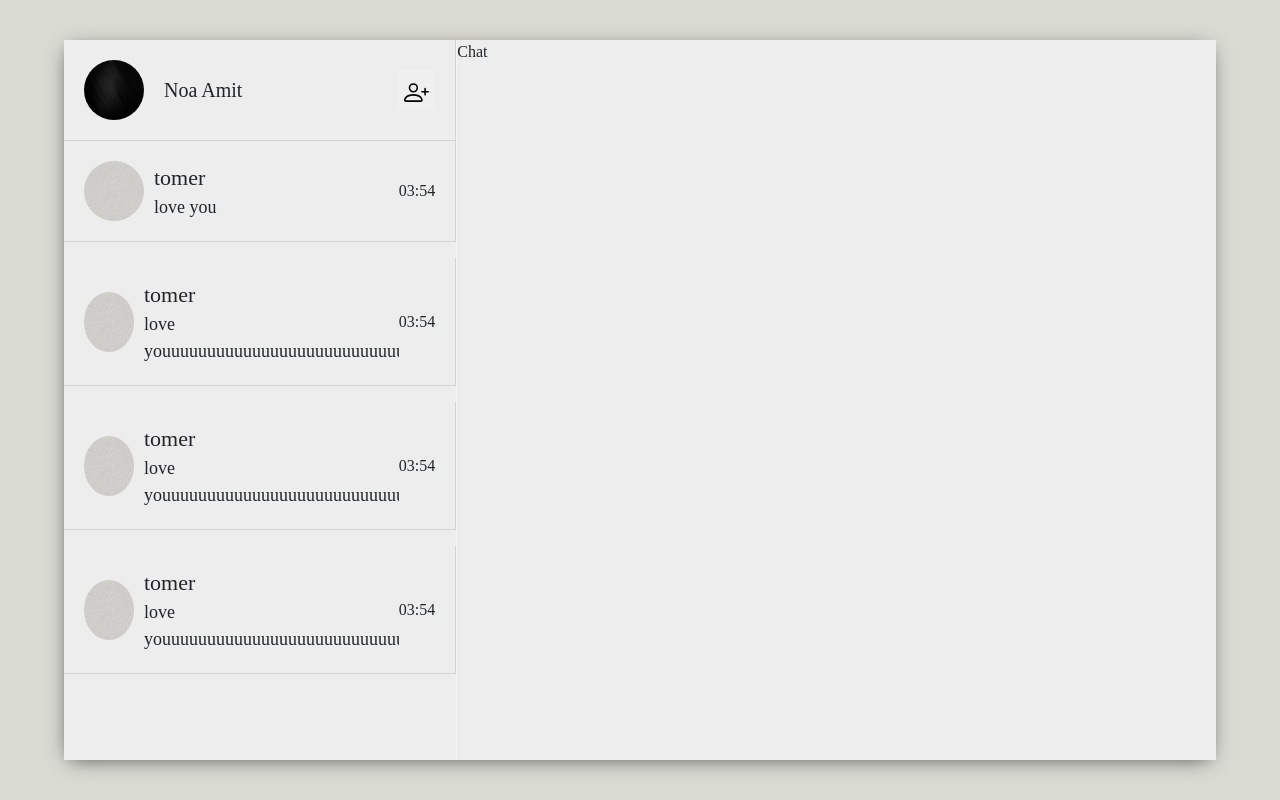
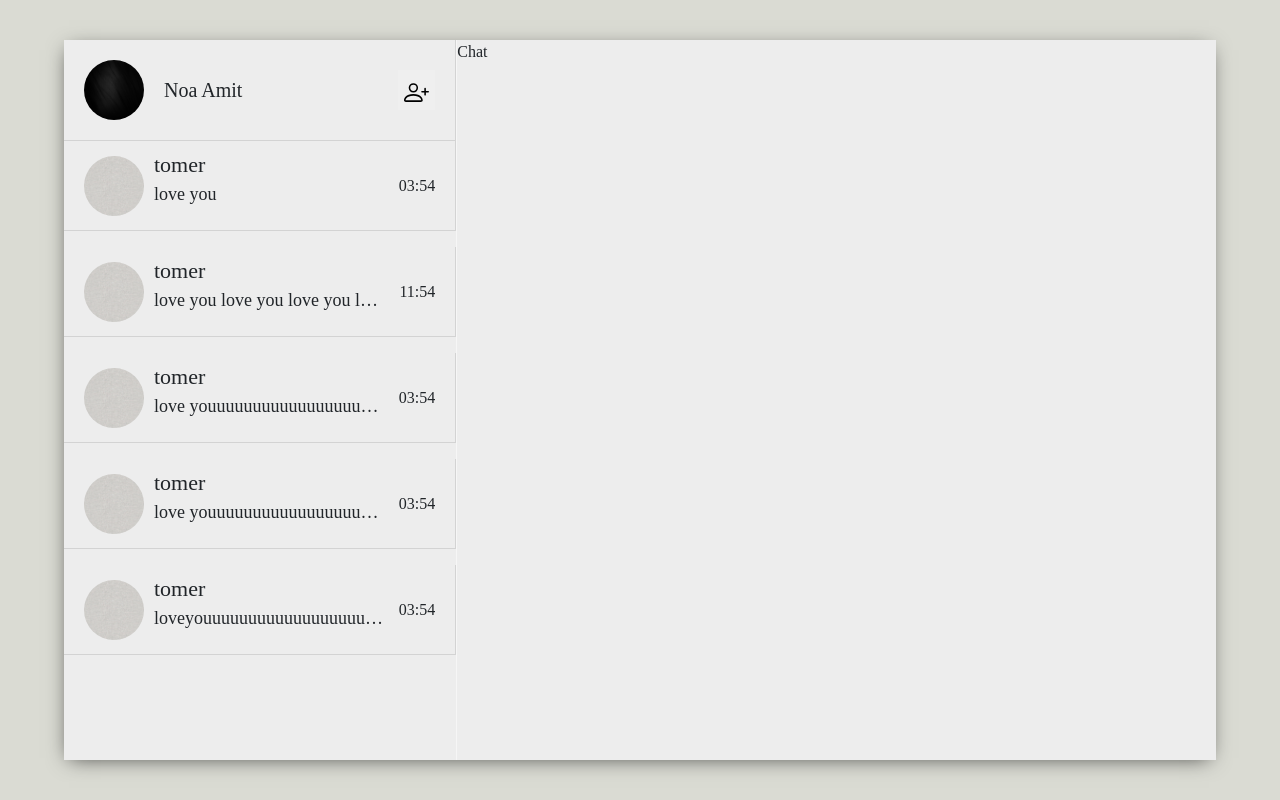
Before and after one commit to Noamit/Whatsapp_Clone_Project, a React (Create React App) app: page /chat in a window 1280 px wide. Built offline with nearby package versions, Linux system fonts and the light colour scheme.

Commit message:
second_noa_friday

```diff
--- a/src/Sidebar.js
+++ b/src/Sidebar.js
@@ -16,9 +16,11 @@ function Sidebar() {
       </div>
       <div className='sidebar_chats'>
         <SingleSideChat name="tomer" lastMessage={"love you"} lastseen="03:54" />
+        <SingleSideChat name="tomer" lastMessage={"love you love you love you love you love you love youlove you"} lastseen="11:54" />
         <SingleSideChat name="tomer" lastMessage={"love youuuuuuuuuuuuuuuuuuuuuuuuuuuuuuuuuuuuuuuuuuuuuuuuuuuuuuuuuuuuuuu"} lastseen="03:54" />
-        <SingleSideChat name="tomer" lastMessage={"love youuuuuuuuuuuuuuuuuuuuuuuuuuuuuuuuuuuuuuuuuuuuuuuuuuuuuuuuuuuuuuu"} lastseen="03:54" />
-        <SingleSideChat name="tomer" lastMessage={"love youuuuuuuuuuuuuuuuuuuuuuuuuuuuuuuuuuuuuuuuuuuuuuuuuuuuuuuuuuuuuuu"} lastseen="03:54" />
+        <SingleSideChat name="tomer" lastMessage={"love youuuuuuuuuuuuuuuuuuuuuuuuuuuuuuuuuuuuuuuuuuuuuuuuuuuuuuuuuuuuuuu youuuuuuuuuuuuuuuuuuuuuuuuuuuuuuuuuuuuuuuuuuuuuuuuuuuuuuuuuuuuuuu youuuuuuuuuuuuuuuuuuuuuuuuuuuuuuuuuuuuuuuuuuuuuuuuuuuuuuuuuuuuuuu youuuuuuuuuuuuuuuuuuuuuuuuuuuuuuuuuuuuuuuuuuuuuuuuuuuuuuuuuuuuuuu"} lastseen="03:54" />
+        <SingleSideChat name="tomer" lastMessage={"loveyouuuuuuuuuuuuuuuuuuuuuuuuuuuuuuuuuuuuuuuuuuuuuuuuuuuuuuuuuuuuuuu "} lastseen="03:54" />
+
 
       </div>
     </div>
--- a/src/SingleSideChat.css
+++ b/src/SingleSideChat.css
@@ -4,13 +4,17 @@
     padding: 20px;
     border-right: 1px solid lightgray;
     border-bottom: 1px solid lightgray;
+    height: 90px;
     overflow: hidden;
 }
 
 .SingleSideChat_info {
+    flex: 1;
     margin-left: 10px;
+    margin-right: 5px;
     overflow: hidden;
 }
+
 .a {
     display: flex;
     justify-content: space-between;
@@ -23,6 +27,7 @@
 
 #info_lastSeen {
     margin-left: auto;
+    padding-left: 3%;
 }
 
 #info_name {
@@ -31,4 +36,8 @@
 
 #info_message {
     font-size: 18px;
+    overflow: hidden;
+    text-overflow: ellipsis;
+    display: block;
+    white-space: nowrap;
 }
--- a/src/SingleSideChat.js
+++ b/src/SingleSideChat.js
@@ -9,7 +9,7 @@ function SingleSideChat({ name, lastMessage, lastseen }) {
             <div className='SingleSideChat_info'>
                 <div className='a'>
                     <div id="info_name">{name} </div>
-                    <div id="info_message">{lastMessage}</div>
+                    <p id="info_message">{lastMessage}</p>
                 </div>
             </div>
             <div id="info_lastSeen">{lastseen}</div>
```
